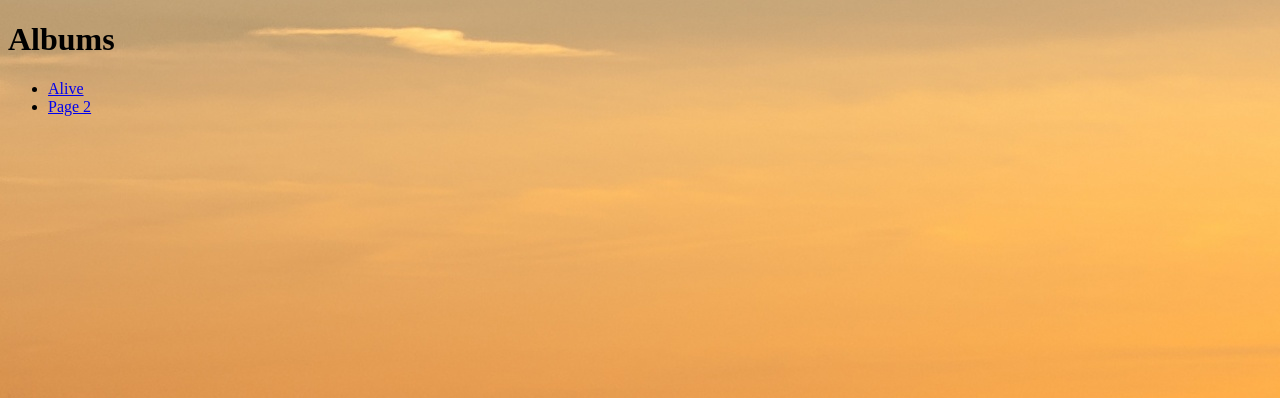
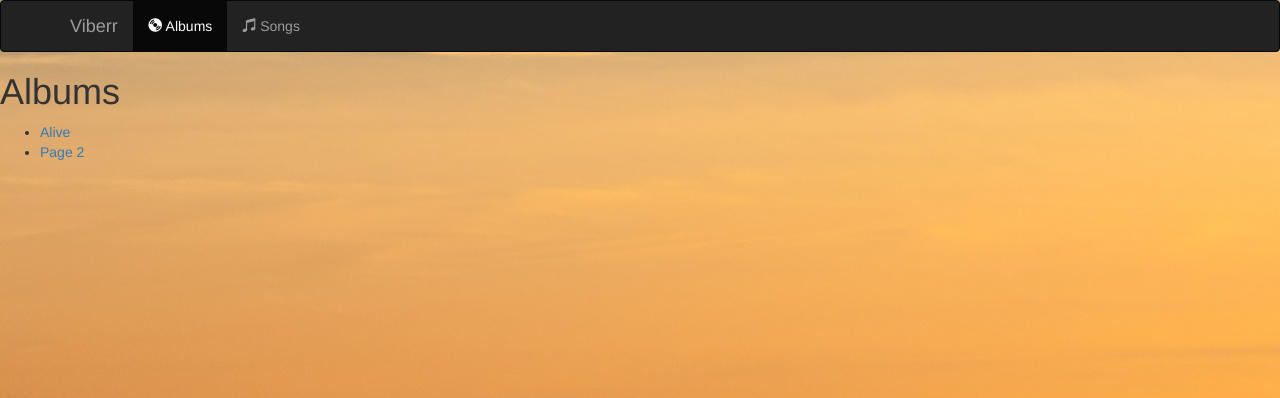
Before and after one commit to riidatibula/Album, a Django app: page /music/ in a window 1280 px wide. Shown: the top 398 px of the page. Run offline with Django 3.2, Linux system fonts and the light colour scheme; data comes from the database, SQL or seed files in the repository; some libraries are stand-ins or nearby versions.

Commit message:
editted index.html

```diff
--- a/music/templates/music/index.html
+++ b/music/templates/music/index.html
@@ -5,7 +5,42 @@
 <head>
 	<title>Albums Homepage</title>
 	<link rel="stylesheet" type="text/css" href="{% static 'music/style.css' %}">
+	<link href="https://fonts.googleapis.com/css?family=Satisfy" rel="stylesheet">
+	<link rel="stylesheet" href="https://maxcdn.bootstrapcdn.com/bootstrap/3.3.7/css/bootstrap.min.css">
+	<script src="https://ajax.googleapis.com/ajax/libs/jquery/3.2.1/jquery.min.js"></script>
+	<script src="https://maxcdn.bootstrapcdn.com/bootstrap/3.3.7/js/bootstrap.min.js"></script>
 </head>
+
+<nav class="navbar navbar-inverse">
+	<div class="container fluid">
+		<!-- header -->
+		<div class="navbar-header">
+			<!-- <button type="button" class= "navbar-toogle" data-toggle="collapse" data-target="#topNavBar">
+				<span class="icon-bar"></span>
+				<span class="icon-bar"></span>
+				<span class="icon-bar"></span>
+			</button> -->
+			<a class="navbar-brand" href="{% url 'music:index' %}">Viberr</a>
+		</div>
+
+		<!-- items -->
+		<div class="colapse navbar-collapse">
+			<ul class="nav navbar-nav">
+				<li class="active">
+					<a href="{% url 'music:index' %}">
+						<span class="glyphicon glyphicon-cd" aria-hidden="true"></span>&nbsp;Albums
+					</a>
+				</li>
+				<li class="">
+					<a href="#a">
+						<span class="glyphicon glyphicon-music" aria-hidden="true"></span>&nbsp;Songs
+					</a>
+				</li>
+			</ul>
+		</div>
+	</div>
+</nav>
+
 <body>
 	<h1>Albums</h1>
 
```
